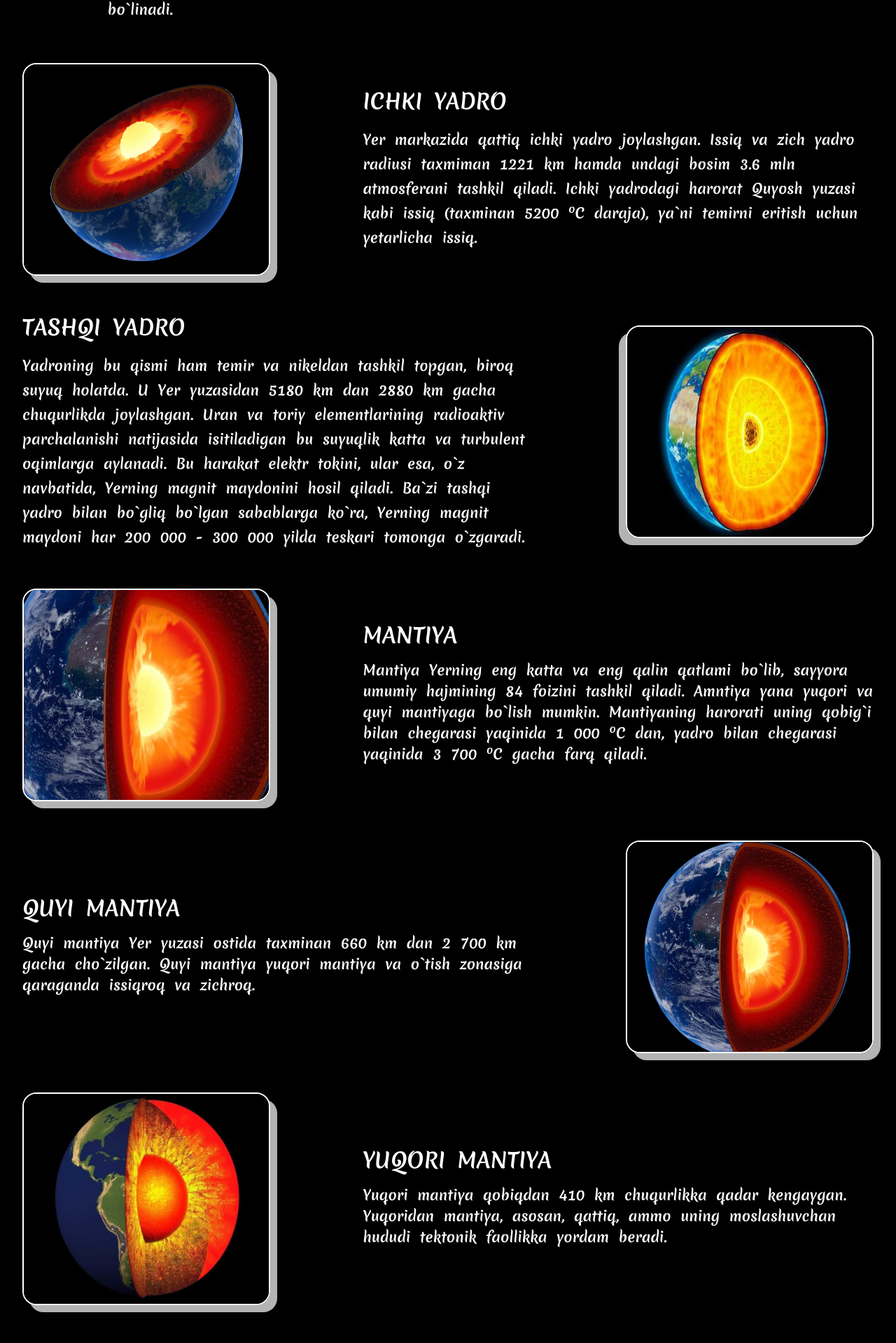
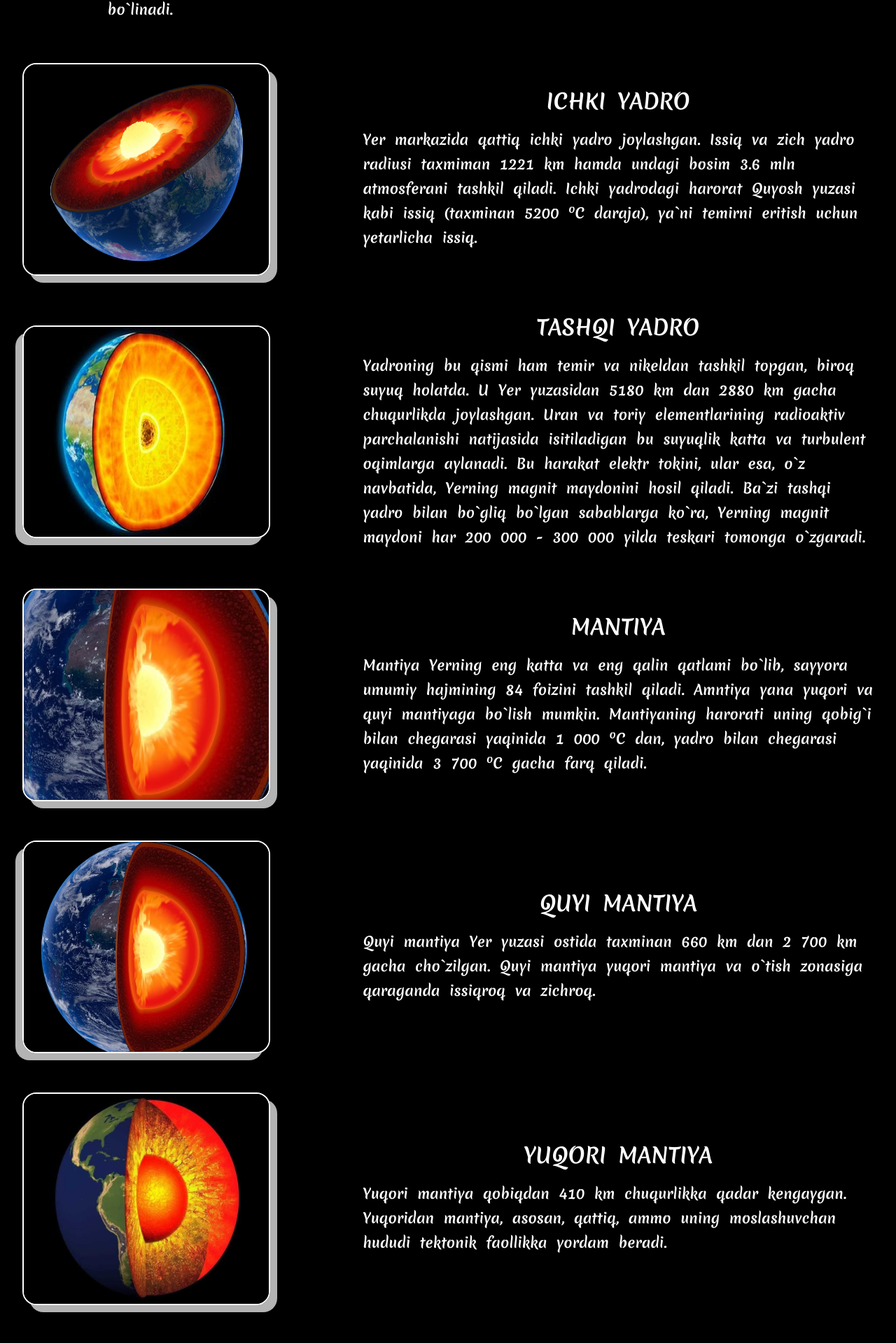
Before and after one commit to savbatovasadbek/Ekologiya-Tuproq, a React (Vite) app: page /Presentation in a window 1280 px wide. Shown: the part 737-2656 px from the top of the page at 70% size. Built offline with nearby package versions, Linux system fonts and the light colour scheme.

Commit message:
Media and Sheet added

```diff
--- a/package.json
+++ b/package.json
@@ -10,6 +10,7 @@
     "preview": "vite preview"
   },
   "dependencies": {
+    "@radix-ui/react-dialog": "^1.0.5",
     "@radix-ui/react-label": "^2.0.2",
     "@radix-ui/react-slot": "^1.0.2",
     "class-variance-authority": "^0.7.0",
--- a/src/components/Taqdimot/Yerning_tuzilishi/Yerning_tuzilishi.jsx
+++ b/src/components/Taqdimot/Yerning_tuzilishi/Yerning_tuzilishi.jsx
@@ -9,27 +9,24 @@
   return (
     <div className="bg-black w-full pt-[100px] text-white">
       <div className="container bg-black">
-        <div className="flex items-center flex-col justify-center gap-14 pb-24">
+        <div className="flex items-center flex-col justify-center gap-14 pb-24 max-sm:gap-8">
           <div className="flex items-center flex-col justify-center">
             <img
-              className="w-[40%]"
+              className="w-[40%] max-sm:w-[60%]"
               src={the_internal_structure}
               alt="the_internal_structure"
               loading="lazy"
             />
             <div className="w-full">
-              <h1
-                className="text-[60px] drop-shadow-[3px_3px_0_white] text-center"
-                style={{ letterSpacing: "35px" }}
-              >
+              <h1 className="text-[60px] drop-shadow-[3px_3px_0_white] tracking-[35px] text-center max-sm:text-[25px] max-sm:drop-shadow-[1px_1px_0_white] max-sm:tracking-[20px]">
                 Yerning tuzilishi
               </h1>
             </div>
           </div>
 
           <div
-            className="w-[80%] text-[20px]"
-            style={{ lineHeight: "40px", wordSpacing: "7px" }}
+            className="w-[80%] text-[20px] leading-[40px] max-sm:w-full max-sm:text-[16px] max-sm:leading-[20px]"
+            style={{ wordSpacing: "7px" }}
           >
             <p>
               Yerning sayyorasi uchta asosiy qatlamdan tashkil topgan: Yer
@@ -39,21 +36,23 @@
               qismlarga bo`linadi.
             </p>
           </div>
-          <div className="flex items-center justify-between">
-            <div className="rounded-[20px] border-2 border-white overflow-hidden shadow-[10px_10px_0_rgba(255,255,255,0.7)]">
+          <div className="flex items-center justify-between max-sm:flex-col max-sm:gap-8">
+            <div className="rounded-[20px] border-2 border-white overflow-hidden shadow-[10px_10px_0_rgba(255,255,255,0.7)] max-sm:w-[90%] max-sm:shadow-[5px_5px_0_rgba(255,255,255,0.7)]">
               <img
                 src={ichki_yadro}
-                className="w-[350px] h-[300px]"
+                className="w-[350px] h-[300px] max-sm:h-[250px]"
                 alt="ichki yadro"
                 loading="lazy"
               />
             </div>
             <div
-              className="w-[60%] flex flex-col gap-5"
-              style={{ lineHeight: "35px", wordSpacing: "7px" }}
+              className="w-[60%] flex flex-col gap-5 leading-[35px] max-sm:leading-[20px] max-sm:w-full"
+              style={{ wordSpacing: "7px" }}
             >
-              <h1 className="text-[30px]">ICHKI YADRO</h1>
-              <p className="text-[20px]">
+              <h1 className="text-[30px] text-center max-sm:text-[25px]">
+                ICHKI YADRO
+              </h1>
+              <p className="text-[20px] max-sm:text-[16px]">
                 Yer markazida qattiq ichki yadro joylashgan. Issiq va zich yadro
                 radiusi taxmiman 1221 km hamda undagi bosim 3.6 mln atmosferani
                 tashkil qiladi. Ichki yadrodagi harorat Quyosh yuzasi kabi issiq
@@ -62,13 +61,15 @@
               </p>
             </div>
           </div>
-          <div className="flex items-center justify-between">
+          <div className="flex items-center justify-between max-sm:flex-col gap-8">
             <div
-              className="w-[60%] flex flex-col gap-5"
-              style={{ lineHeight: "35px", wordSpacing: "7px" }}
+              className="w-[60%] flex flex-col gap-5 max-sm:w-full leading-[35px] max-sm:leading-[20px] order-1"
+              style={{ wordSpacing: "7px" }}
             >
-              <h1 className="text-[30px]">TASHQI YADRO</h1>
-              <p className="text-[20px]">
+              <h1 className="text-[30px] max-sm:text-[25px] text-center">
+                TASHQI YADRO
+              </h1>
+              <p className="text-[20px] max-sm:text-[16px]">
                 Yadroning bu qismi ham temir va nikeldan tashkil topgan, biroq
                 suyuq holatda. U Yer yuzasidan 5180 km dan 2880 km gacha
                 chuqurlikda joylashgan. Uran va toriy elementlarining radioaktiv
@@ -80,30 +81,32 @@
                 o`zgaradi.
               </p>
             </div>
-            <div className="rounded-[20px] border-2 border-white overflow-hidden shadow-[-10px_10px_0_rgba(255,255,255,0.7)]">
+            <div className="rounded-[20px] border-2 border-white overflow-hidden shadow-[-10px_10px_0_rgba(255,255,255,0.7)] max-sm:w-[90%] max-sm:shadow-[-5px_5px_0_rgba(255,255,255,0.7)]">
               <img
                 src={tashqi_yadro}
-                className="w-[350px] h-[300px] scale-110 scale-x-[1.35] "
+                className="w-[350px] h-[300px] scale-110 scale-x-[1.35] max-sm:h-[250px]"
                 alt="ichki yadro"
                 loading="lazy"
               />
             </div>
           </div>
-          <div className="flex items-center justify-between">
-            <div className="rounded-[20px] border-2 border-white overflow-hidden shadow-[10px_10px_0_rgba(255,255,255,0.7)]">
+          <div className="flex items-center justify-between max-sm:flex-col gap-8">
+            <div className="rounded-[20px] border-2 border-white overflow-hidden shadow-[10px_10px_0_rgba(255,255,255,0.7)] max-sm:w-[90%] max-sm:shadow-[5px_5px_0_rgba(255,255,255,0.7)]">
               <img
                 src={mantiya}
-                className="w-[350px] h-[300px] scale-[2] scale-x-[2.5]"
+                className="w-[350px] h-[300px] scale-[2] scale-x-[2.5] max-sm:h-[250px]"
                 alt="ichki yadro"
                 loading="lazy"
               />
             </div>
             <div
-              className="w-[60%] flex flex-col gap-5"
-              style={{ lineHeight: "30px", wordSpacing: "7px" }}
+              className="w-[60%] flex flex-col gap-5 max-sm:w-full leading-[35px] max-sm:leading-[20px]"
+              style={{ wordSpacing: "7px" }}
             >
-              <h1 className="text-[30px]">MANTIYA</h1>
-              <p className="text-[20px]">
+              <h1 className="text-[30px] max-sm:text-[25px] text-center">
+                MANTIYA
+              </h1>
+              <p className="text-[20px] max-sm:text-[16px]">
                 Mantiya Yerning eng katta va eng qalin qatlami bo`lib, sayyora
                 umumiy hajmining 84 foizini tashkil qiladi. Amntiya yana yuqori
                 va quyi mantiyaga bo`lish mumkin. Mantiyaning harorati uning
@@ -112,55 +115,61 @@
               </p>
             </div>
           </div>
-          <div className="flex items-center justify-between">
+          <div className="flex items-center justify-between max-sm:flex-col gap-8">
             <div
-              className="w-[60%] flex flex-col gap-5"
-              style={{ lineHeight: "30px", wordSpacing: "7px" }}
+              className="w-[60%] flex flex-col gap-5 max-sm:w-full leading-[35px] max-sm:leading-[20px] order-1"
+              style={{ wordSpacing: "7px" }}
             >
-              <h1 className="text-[30px]">QUYI MANTIYA</h1>
-              <p className="text-[20px]">
+              <h1 className="text-[30px] max-sm:text-[25px] text-center">
+                QUYI MANTIYA
+              </h1>
+              <p className="text-[20px] max-sm:text-[16px]">
                 Quyi mantiya Yer yuzasi ostida taxminan 660 km dan 2 700 km
                 gacha cho`zilgan. Quyi mantiya yuqori mantiya va o`tish zonasiga
                 qaraganda issiqroq va zichroq.
               </p>
             </div>
-            <div className="rounded-[20px] border-2 border-white overflow-hidden shadow-[10px_10px_0_rgba(255,255,255,0.7)]">
+            <div className="rounded-[20px] border-2 border-white overflow-hidden shadow-[-10px_10px_0_rgba(255,255,255,0.7)] max-sm:w-[90%] max-sm:shadow-[-5px_5px_0_rgba(255,255,255,0.7)]">
               <img
                 src={mantiya}
-                className="w-[350px] h-[300px] scale-125 scale-x-[1.8]"
+                className="w-[350px] h-[300px] scale-125 scale-x-[1.8] max-sm:h-[250px]"
                 alt="ichki yadro"
                 loading="lazy"
               />
             </div>
           </div>
-          <div className="flex items-center justify-between">
-            <div className="rounded-[20px] border-2 border-white overflow-hidden shadow-[10px_10px_0_rgba(255,255,255,0.7)]">
+          <div className="flex items-center justify-between max-sm:flex-col gap-8">
+            <div className="rounded-[20px] border-2 border-white overflow-hidden shadow-[10px_10px_0_rgba(255,255,255,0.7)] max-sm:w-[90%] max-sm:shadow-[5px_5px_0_rgba(255,255,255,0.7)]">
               <img
                 src={yuqori_mantiya}
-                className="w-[350px] h-[300px] scale-x-[1.4]"
+                className="w-[350px] h-[300px] scale-x-[1.4] max-sm:h-[250px]"
                 alt="ichki yadro"
                 loading="lazy"
               />
             </div>
             <div
-              className="w-[60%] flex flex-col gap-5"
-              style={{ lineHeight: "30px", wordSpacing: "7px" }}
+              className="w-[60%] flex flex-col gap-5 max-sm:w-full leading-[35px] max-sm:leading-[20px]"
+              style={{ wordSpacing: "7px" }}
             >
-              <h1 className="text-[30px]">YUQORI MANTIYA</h1>
-              <p className="text-[20px]">
+              <h1 className="text-[30px] max-sm:text-[25px] text-center">
+                YUQORI MANTIYA
+              </h1>
+              <p className="text-[20px] max-sm:text-[16px]">
                 Yuqori mantiya qobiqdan 410 km chuqurlikka qadar kengaygan.
                 Yuqoridan mantiya, asosan, qattiq, ammo uning moslashuvchan
                 hududi tektonik faollikka yordam beradi.
               </p>
             </div>
           </div>
-          <div className="flex items-center justify-between">
+          <div className="flex items-center justify-between max-sm:flex-col gap-8">
             <div
-              className="w-[60%] flex flex-col gap-5"
-              style={{ lineHeight: "30px", wordSpacing: "7px" }}
+              className="w-[60%] flex flex-col gap-5 max-sm:w-full leading-[35px] max-sm:leading-[20px] order-1"
+              style={{ wordSpacing: "7px" }}
             >
-              <h1 className="text-[30px]">QOBIQ</h1>
-              <p className="text-[20px]">
+              <h1 className="text-[30px] max-sm:text-[25px] text-center">
+                QOBIQ
+              </h1>
+              <p className="text-[20px] max-sm:text-[16px]">
                 Yer qobig`i bu - biz yashaydigan qatlam. U qattiq qaynatilgan
                 tuxum qobig`iga o`xshaydi. Qobiq boshqa 3 ta qatlamga nisbatan
                 juda nozik, uning qalinligi okeanlar ostida atigi 8 km (okean
@@ -169,10 +178,10 @@
                 chuqur qismlarida taxminan 870 <sup>o</sup>C gacha farqlanadi.
               </p>
             </div>
-            <div className="rounded-[20px] border-2 border-white overflow-hidden shadow-[10px_10px_0_rgba(255,255,255,0.7)]">
+            <div className="rounded-[20px] border-2 border-white overflow-hidden shadow-[10px_10px_0_rgba(255,255,255,0.7)] max-sm:w-[90%] max-sm:shadow-[-5px_5px_0_rgba(255,255,255,0.7)]">
               <img
                 src={qobiq}
-                className="w-[350px] h-[300px]"
+                className="w-[350px] h-[300px] max-sm:h-[250px]"
                 alt="ichki yadro"
                 loading="lazy"
               />
```
Also changed, not shown: src/components/Layout/Navbar/Navbar.jsx (+25 -4 lines), src/components/ui/sheet.jsx (added, +108 -0 lines), 1 other file (tests, documents, lock files or other folders).
